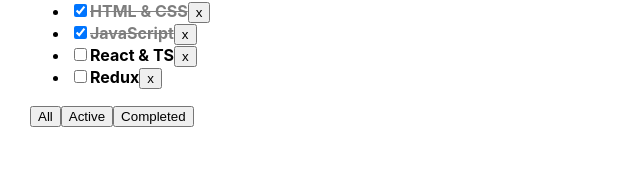
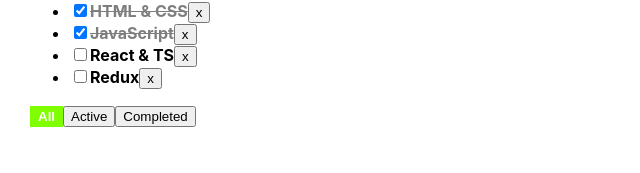
Before and after one commit to AlekseiBestuzhev/to-do-list, a React (Create React App) app: page / in a window 1280 px wide. Shown: the part 127-300 px from the top of the page, without its empty margins (0-640 px from the left). Built offline with nearby package versions, Linux system fonts and the light colour scheme.

Commit message:
upd: mon_4 adding styles to active filter button

```diff
--- a/src/App.css
+++ b/src/App.css
@@ -15,3 +15,24 @@
 text-decoration: line-through;
 opacity: 0.5;
 }
+
+.active-filter-all {
+	background-color: chartreuse;
+	font-weight: bold;
+	color: #fff;
+	border: 2px solid chartreuse;
+}
+
+.active-filter-active {
+	background-color: #ff89d8;
+	font-weight: bold;
+	color: #fff;
+	border: 2px solid #ff89d8;
+}
+
+.active-filter-completed {
+	background-color: cyan;
+	font-weight: bold;
+	color: #fff;
+	border: 2px solid cyan;
+}
--- a/src/App.tsx
+++ b/src/App.tsx
@@ -58,7 +58,8 @@ function App() {
 				changeFilterValue={changeFilterValue}
 				removeTask={removeTask}
 				addTask={addTask}
-				changeTaskStatus={changeTaskStatus} />
+				changeTaskStatus={changeTaskStatus}
+				filter={filter} />
 		</div>
 	);
 }
--- a/src/TodoList.tsx
+++ b/src/TodoList.tsx
@@ -8,7 +8,8 @@ type TodoListPropsType = {
 	changeFilterValue: (filter: FilterValueType) => void,
 	removeTask: (taskId: string) => void,
 	addTask: (title: string) => void,
-	changeTaskStatus: (taskId: string, newIsDone: boolean) => void
+	changeTaskStatus: (taskId: string, newIsDone: boolean) => void,
+	filter: FilterValueType
 }
 
 export type TaskType = {
@@ -53,9 +54,15 @@ const TodoList: FC<TodoListPropsType> = (props): JSX.Element => {
 				removeTask={props.removeTask}
 				changeTaskStatus={props.changeTaskStatus} />
 			<div>
-				<button onClick={changeFilterValue('all')}>All</button>
-				<button onClick={changeFilterValue('active')}>Active</button>
-				<button onClick={changeFilterValue('completed')}>Completed</button>
+				<button
+					className={props.filter === 'all' ? 'active-filter-all' : ''}
+					onClick={changeFilterValue('all')}>All</button>
+				<button
+					className={props.filter === 'active' ? 'active-filter-active' : ''}
+					onClick={changeFilterValue('active')}>Active</button>
+				<button
+					className={props.filter === 'completed' ? 'active-filter-completed' : ''}
+					onClick={changeFilterValue('completed')}>Completed</button>
 			</div>
 		</div>
 	);
```
